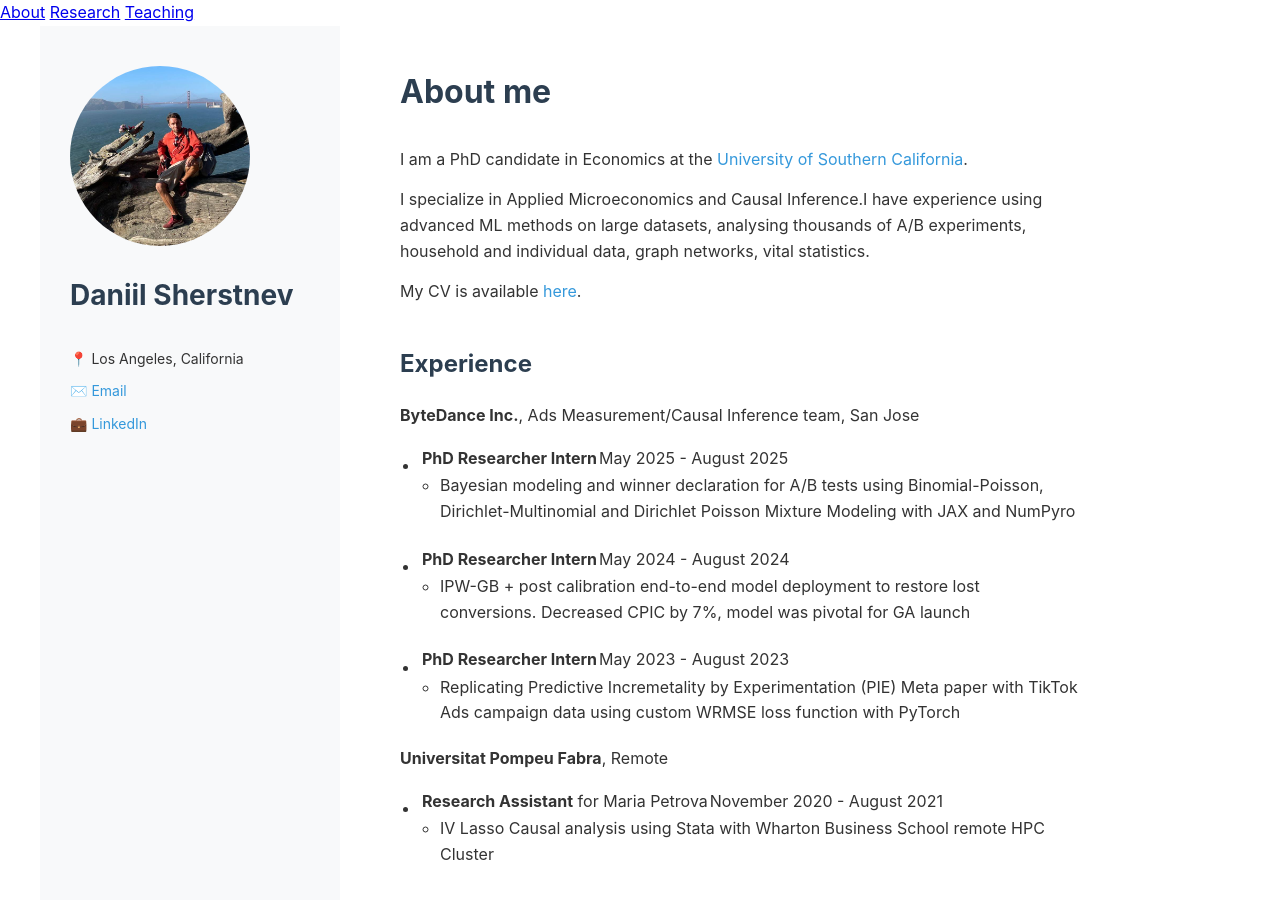
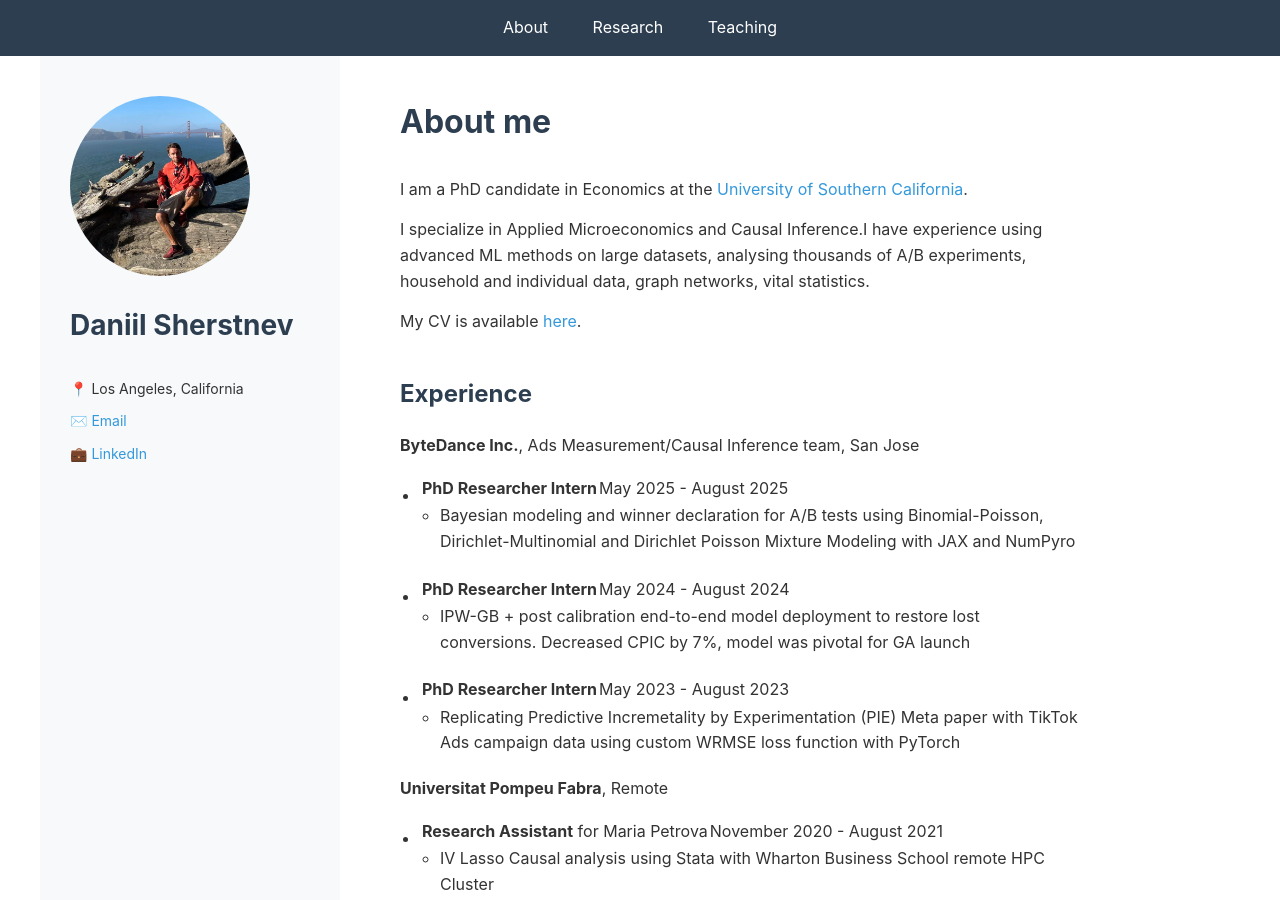
Before and after one commit to dansherstnev/daniil_sherstnev.github.io, a Jekyll site: the page built from index.md, in a window 1280 px wide and 900 px high. Built offline with Jekyll 4.4.1, drawn with Linux system fonts in a browser that asks for light colours; our own code applies the rules of GitHub Pages for plain Markdown files.

Commit message:
Update style.css

```diff
--- a/assets/css/style.css
+++ b/assets/css/style.css
@@ -14,6 +14,23 @@ body {
     display: flex;
     max-width: 1200px;
     margin: 0 auto;
+}
+
+.top-nav {
+    background-color: #2c3e50;
+    padding: 15px 0;
+    text-align: center;
+}
+
+.top-nav nav a {
+    color: white;
+    text-decoration: none;
+    margin: 0 20px;
+    font-size: 16px;
+}
+
+.top-nav nav a:hover {
+    text-decoration: underline;
 }
 
 .sidebar {
```
